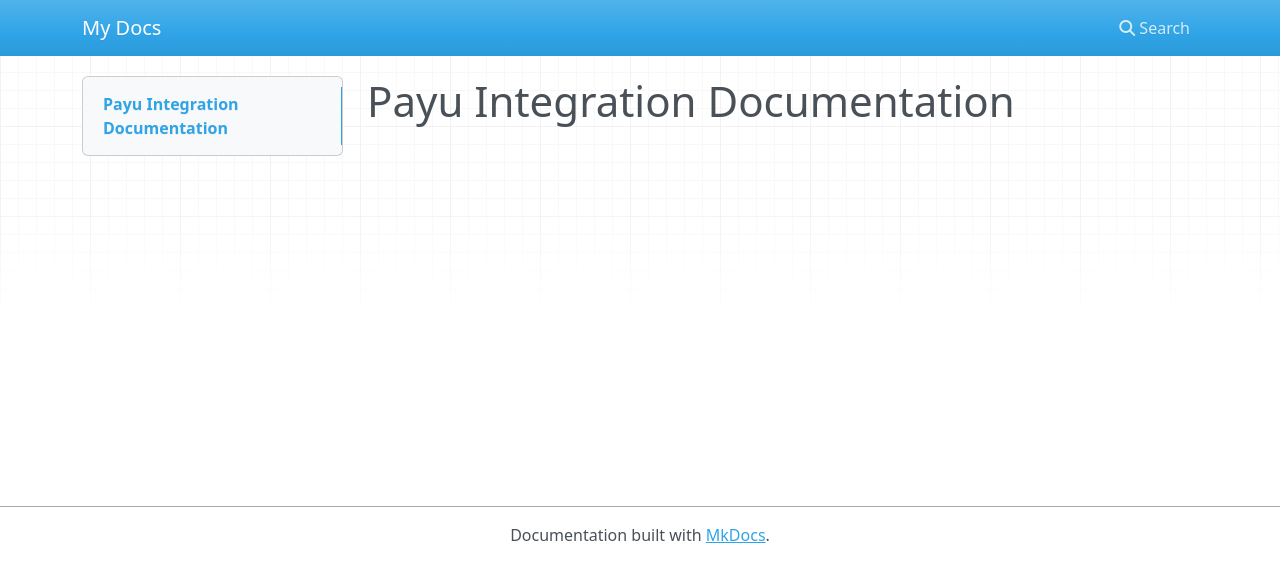
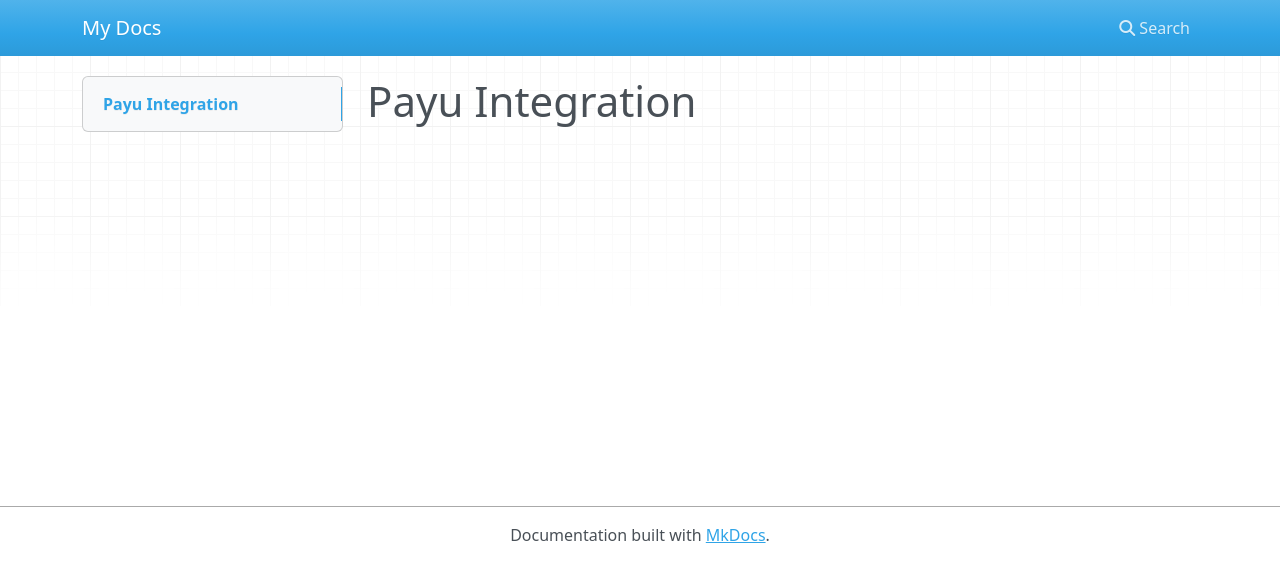
Before and after one commit to devsupport-ai/payubiz, an MkDocs documentation site: the page built from docs/index.md, in a window 1280 px wide. Shown: the top 582 px of the page. Built offline with MkDocs 1.6.1, drawn with Linux system fonts in a browser that asks for light colours; nearby versions of some CDN libraries.

Commit message:
update index

```diff
--- a/docs/index.md
+++ b/docs/index.md
@@ -1 +1 @@
-# Payu Integration Documentation
+# Payu Integration
```
